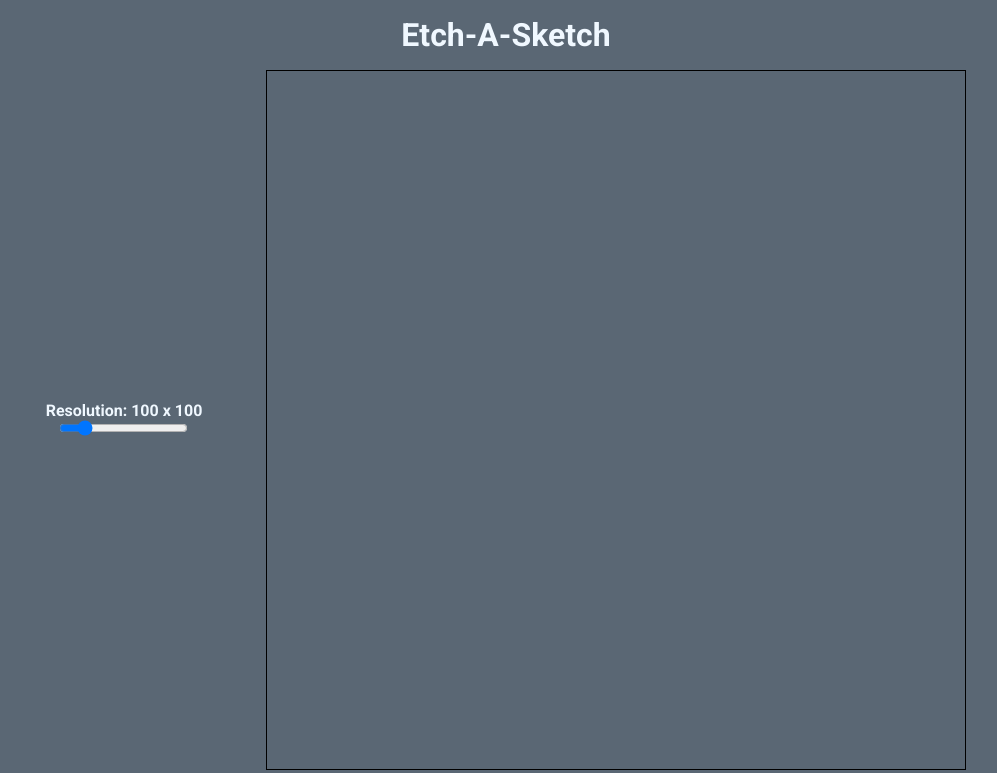
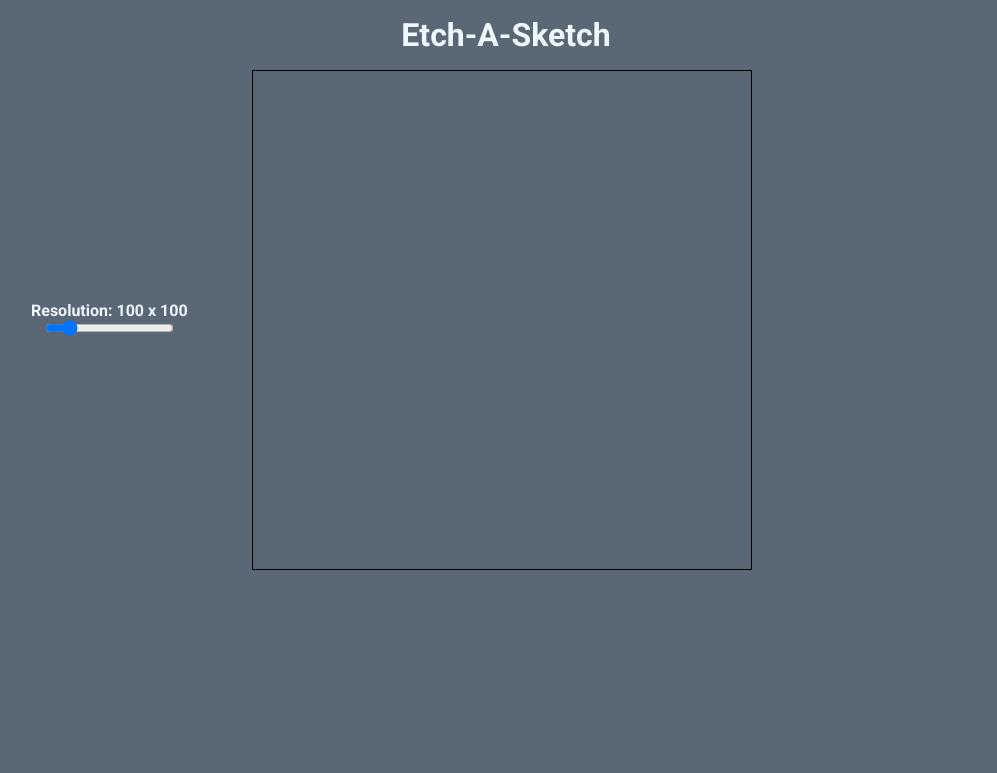
Before and after one commit to Adam-Ers/odin-etchasketch, a plain HTML site: page index.html in a window 1280 px wide. Shown: the whole page, without its empty margins (134-1131 px from the left). Drawn offline with Linux system fonts and the light colour scheme.

Commit message:
Better responsiveness (thanks michalosman for the example)

```diff
--- a/index.html
+++ b/index.html
@@ -9,8 +9,8 @@
         <link rel="stylesheet" href="./style.css">
     </head>
     <body>
-        <h1>Etch-A-Sketch</h1>
-        <div id="viewport">
+        <header id="header"><h1>Etch-A-Sketch</h1></header>
+        <main id="viewport">
             <div id="settings">
                 <div id="slidercontainer">
                     <h3 id="resolutionText">Resolution: 100 x 100</h3>
@@ -18,7 +18,7 @@
                 </div>
             </div>
             <div id="drawing"></div>
-        </div>
+        </main>
         <script src="script.js" async defer></script>
     </body>
 </html>
--- a/style.css
+++ b/style.css
@@ -9,12 +9,15 @@
 }
 
 body {
-    display: flex;
-    flex-direction: column;
     background-color: rgb(90, 103, 116);
     color: aliceblue;
+    min-width: 300px;
+}
+
+header {
+    display: flex;
+    align-content: center;
     justify-content: center;
-    align-items: center;
 }
 
 /* div {
@@ -28,9 +31,8 @@ h1 {
 
 #viewport {
     display: flex;
-    max-width: 90vw;
+    max-width: 950px;
     margin: 0 auto;
-    flex-direction: row;
     align-items: center;
     justify-content: flex-start;
     border: none;
@@ -42,7 +44,7 @@ h1 {
     flex-direction: column;
     align-items: center;
     justify-content: center;
-    max-width: 25%;
+    max-width: 200px;
     /* margin: 1%;
     margin-left: 11.5%; */
     border: none;
@@ -53,9 +55,14 @@ h1 {
 #drawing {
     display: grid;
     aspect-ratio: 1;
-    width: 700px;
-    align-self: center;
+    width: 500px;
     border: 1px black solid ;
+}
+
+@media (max-width: 1000px) {
+    #viewport {
+        justify-content: center;
+    }
 }
 
 @media (max-width: 800px) {
```
Also changed, not shown: 1 other file.
